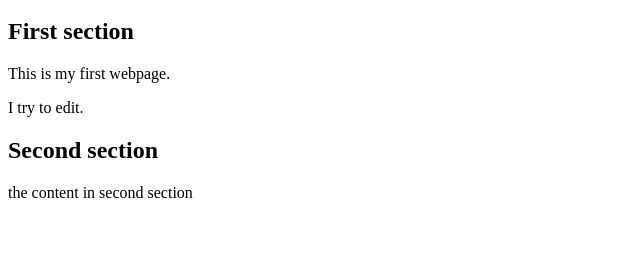
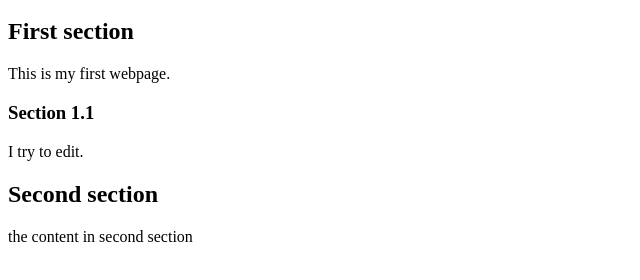
Before and after one commit to lwsze24/lwsze24.github.io, a plain HTML site: page index.html in a window 1280 px wide. Shown: the part 48-328 px from the top of the page, without its empty margins (0-640 px from the left). Drawn offline with Linux system fonts and the light colour scheme.

Commit message:
Update index.html

```diff
--- a/index.html
+++ b/index.html
@@ -4,6 +4,8 @@
 
 <p> This is my first webpage. </p>
 
+<h3> Section 1.1 </h3>
+
 <p> I try to edit. </p>
 
 <h2> Second section </h2>
```
